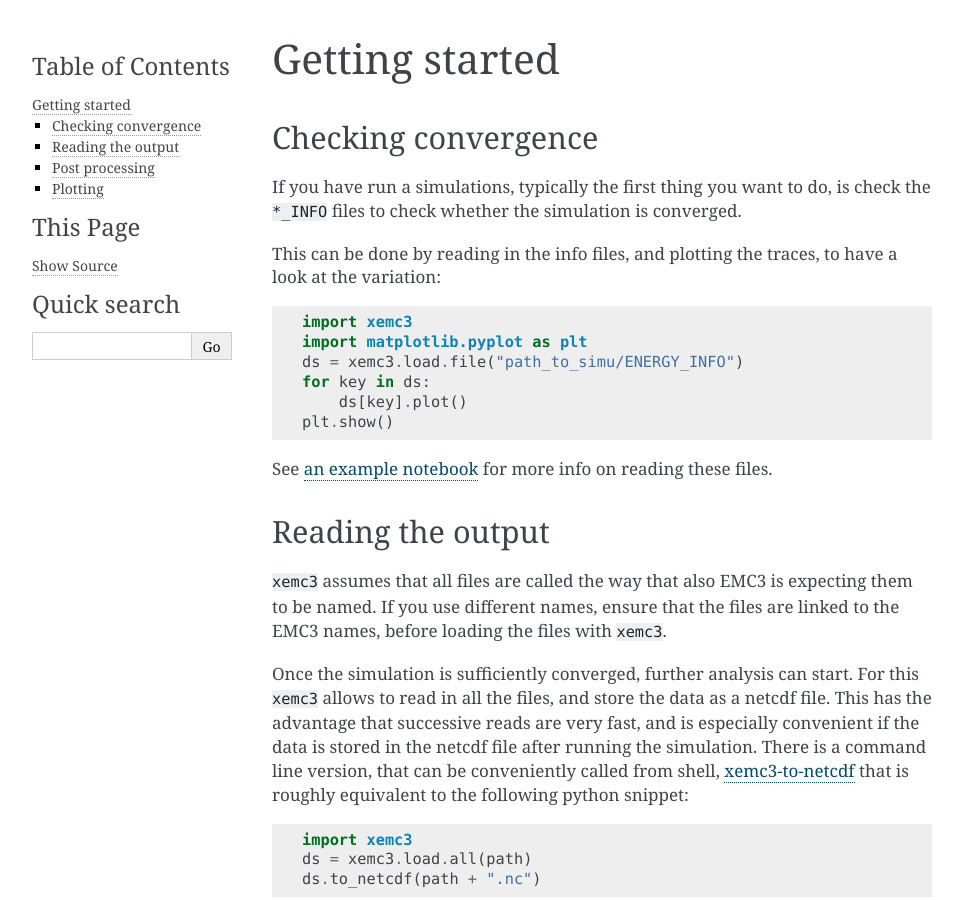
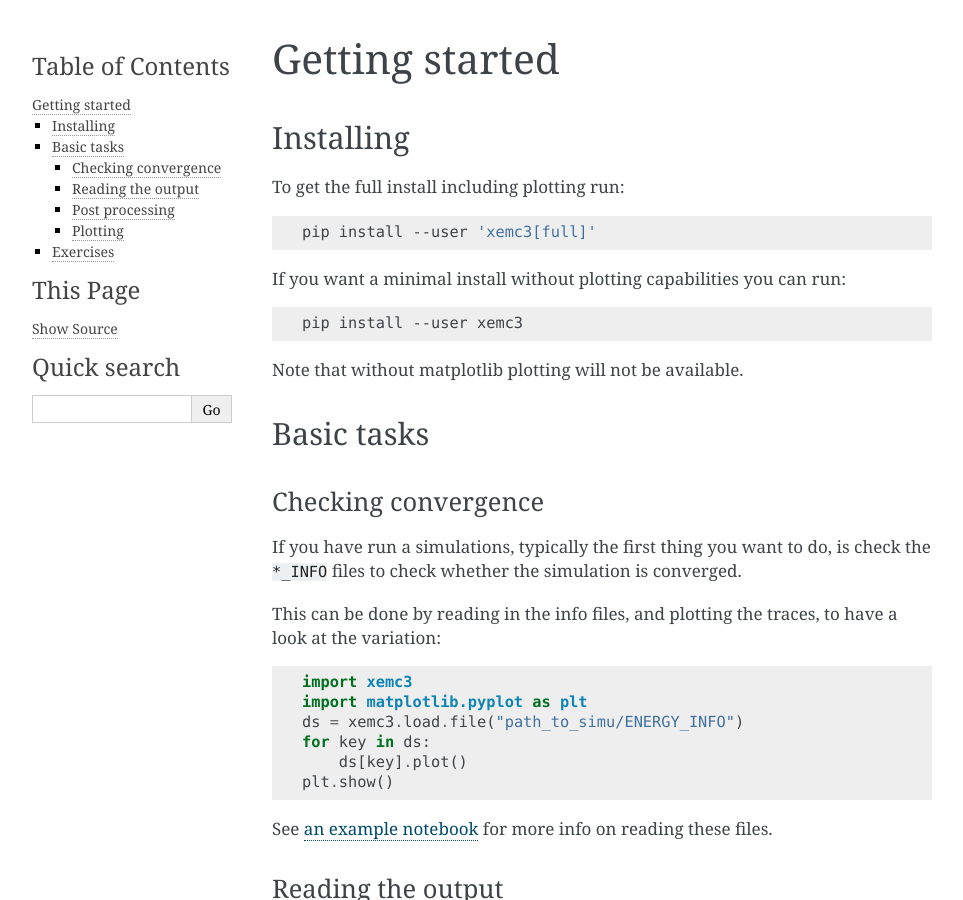
Before and after one commit to dschwoerer/xemc3, a Sphinx documentation site: the page built from docs/introduction.rst, in a window 1280 px wide and 900 px high. Shown: the whole window, without its empty margins (148-1111 px from the left). Built offline with Sphinx 7.4.7, drawn with Linux system fonts in a browser that asks for light colours; the version number could not be read and is left out; some of the changed text lies outside the part shown.

Commit message:
Reorganise and extend getting started

```diff
--- a/docs/introduction.rst
+++ b/docs/introduction.rst
@@ -1,8 +1,28 @@
 Getting started
 ===============
 
+Installing
+----------
+To get the full install including plotting run:
+
+.. code-block:: bash
+
+  pip install --user 'xemc3[full]'
+
+If you want a minimal install without plotting capabilities you can run:
+
+.. code-block:: bash
+
+  pip install --user xemc3
+
+Note that without matplotlib plotting will not be available.
+
+
+Basic tasks
+-----------
+
 Checking convergence
---------------------
+~~~~~~~~~~~~~~~~~~~~
 
 If you have run a simulations, typically the first thing you want to do, is
 check the ``*_INFO`` files to check whether the simulation is converged.
@@ -25,7 +45,7 @@ See `an example notebook <examples/info.ipynb>`_ for more info on reading these
 
 
 Reading the output
-------------------
+~~~~~~~~~~~~~~~~~~
 
 ``xemc3`` assumes that all files are called the way that also EMC3 is
 expecting them to be named. If you use different names, ensure that
@@ -54,7 +74,7 @@ have a different naming convention for there files.
 
 
 Post processing
----------------
+~~~~~~~~~~~~~~~
 
 `xarray <https://pypi.org/project/xarray/>`_ provides a wide variety of
 functionality for post processing.  Good `documentation
@@ -63,7 +83,7 @@ functionality for post processing.  Good `documentation
 
 
 Plotting
---------
+~~~~~~~~
 
 xarray handles plotting already, but xemc3 extends this with some more
 specific routines, for example to plot an :math:`R\times z` slice.  The
@@ -77,3 +97,12 @@ Plotting in simulation coordinates can be done using `xr.DataArray.plot
 <https://xarray.pydata.org/en/stable/generated/xarray.Dataset.html>`_ as e.g.
 ``ds["Te"].isel(r=-3).plot()`` to plot the third outermost slice of the
 electron temperature.
+
+
+Exercises
+---------
+
+To get an overview what is possible with xemc3, you can try the exercises.
+
+You can find them in the ``docs/exercises/`` folder or try them `online
+<https://mybinder.org/v2/gh/dschwoerer/xemc3/next?filepath=docs%2Fexercises>`_.
```
